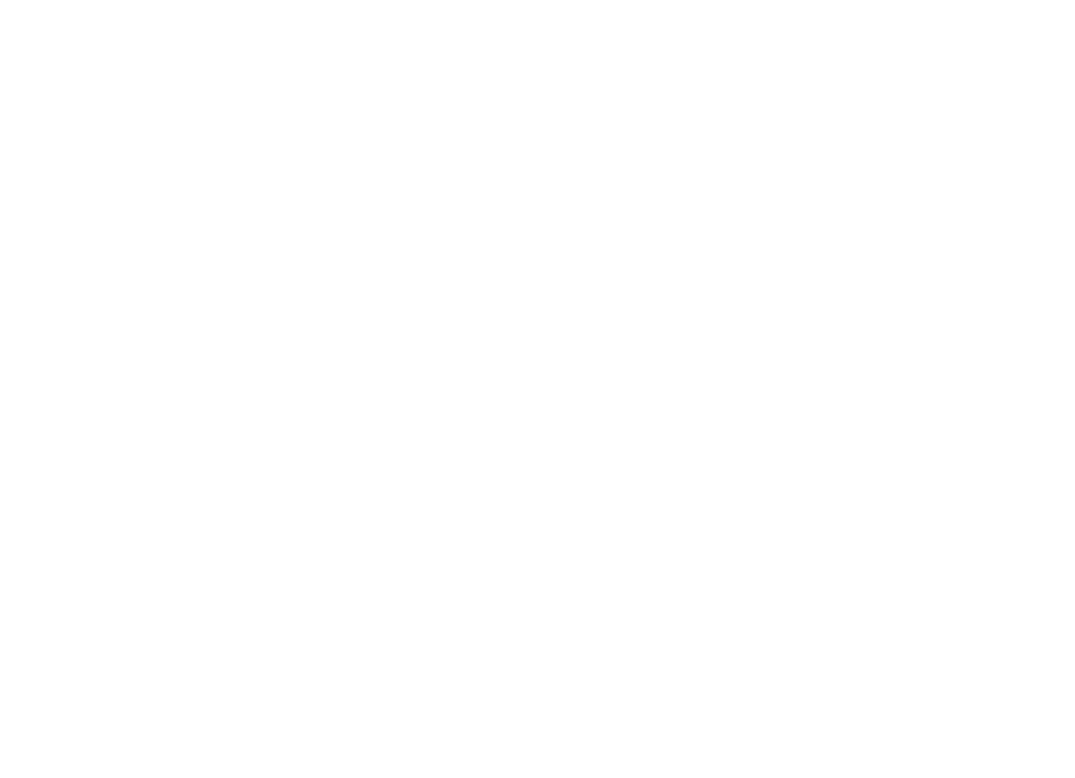
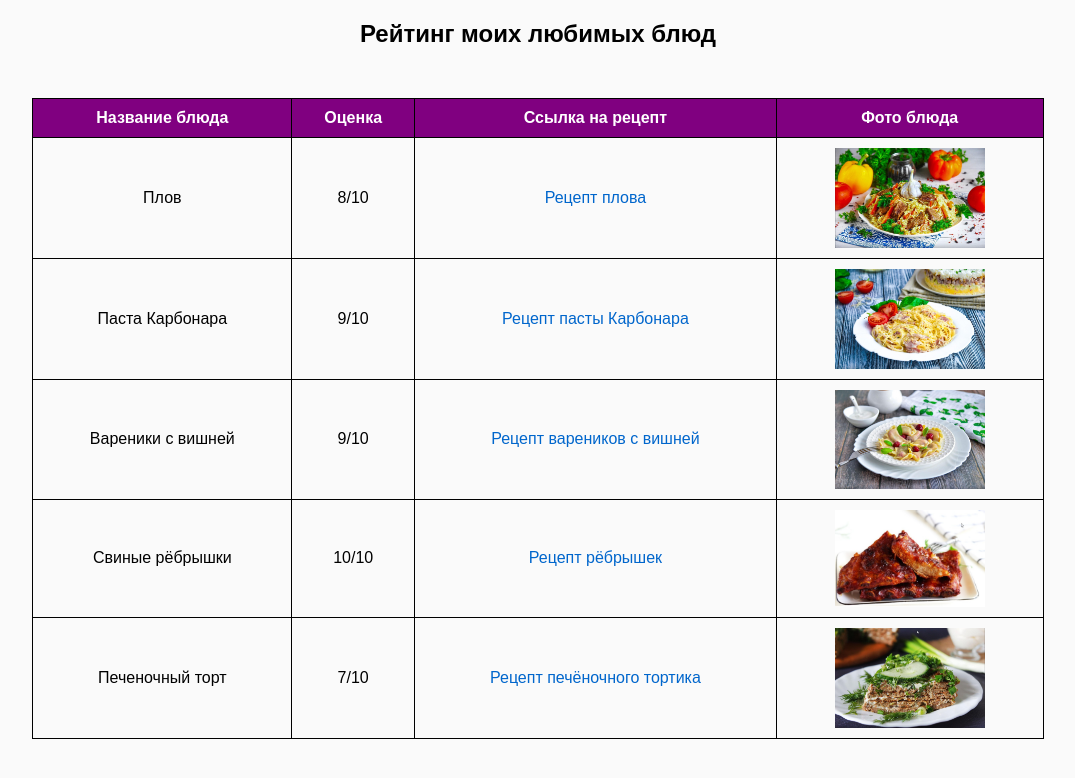
Before and after one commit to LadyOwl/Favorite-Menu-VD01, a plain HTML site: page index.html in a window 1280 px wide. Shown: the whole page, without its empty margins (102-1177 px from the left). Drawn offline with Linux system fonts and the light colour scheme.

Commit message:
Update index.html

```diff
--- a/index.html
+++ b/index.html
@@ -1,10 +1,84 @@
 <!DOCTYPE html>
-<html lang="en">
+<html lang="ru">
 <head>
     <meta charset="UTF-8">
-    <title>Title</title>
+    <title>Рейтинг любимых блюд</title>
+    <style>
+        body {
+            font-family: Arial, sans-serif;
+            background-color: #fafafa;
+        }
+        table {
+            margin: 50px auto; /* по центру */
+            border-collapse: collapse;
+            width: 80%; /* можно регулировать ширину */
+            text-align: center;
+        }
+        th, td {
+            border: 1px solid #000;
+            padding: 10px;
+        }
+        th {
+            background-color: purple;
+            color: white;
+        }
+        img {
+            max-width: 150px;
+            height: auto;
+            display: block;
+            margin: 0 auto;
+        }
+        a {
+            color: #0066cc;
+            text-decoration: none;
+        }
+        a:hover {
+            text-decoration: underline;
+        }
+    </style>
 </head>
 <body>
 
+<h2 style="text-align: center;">Рейтинг моих любимых блюд</h2>
+
+<table>
+    <tr>
+        <th>Название блюда</th>
+        <th>Оценка</th>
+        <th>Ссылка на рецепт</th>
+        <th>Фото блюда</th>
+    </tr>
+    <tr>
+        <td>Плов</td>
+        <td>8/10</td>
+        <td><a href="https://1000.menu/cooking/14031-plov-uzbekskii-iz-govyadiny" target="_blank">Рецепт плова</a></td>
+        <td><img src="Плов.jpg" alt="Плов"></td>
+    </tr>
+    <tr>
+        <td>Паста Карбонара</td>
+        <td>9/10</td>
+        <td><a href="https://1000.menu/cooking/13047-pasta-karbonara-s-bekonom-i-slivkami" target="_blank">Рецепт пасты Карбонара</a></td>
+        <td><img src="Паста Карбонара.jpg" alt="Паста Карбонара"></td>
+    </tr>
+    <tr>
+        <td>Вареники с вишней</td>
+        <td>9/10</td>
+        <td><a href="https://1000.menu/cooking/20457-vareniki-s-vishnei-zamorojennoi" target="_blank">Рецепт вареников с вишней</a></td>
+        <td><img src="Вареники с вишней.jpg" alt="Вареники с вишней"></td>
+    </tr>
+    <tr>
+        <td>Свиные рёбрышки</td>
+        <td>10/10</td>
+        <td><a href="https://menunedeli.ru/recipe/svinye-ryobryshki-v-duxovke-v-folge/" target="_blank">Рецепт рёбрышек</a></td>
+        <td><img src="Свиные рёбрышки.jpg" alt="Свиные рёбрышки"></td>
+    </tr>
+    <tr>
+        <td>Печеночный торт</td>
+        <td>7/10</td>
+        <td><a href="https://1000.menu/cooking/20530-pechenochnyi-tort-iz-govyajei-pecheni" target="_blank">Рецепт печёночного тортика</a></td>
+        <td><img src="Печеночный тортик.jpg" alt="Печеночный торт"></td>
+    </tr>
+</table>
+
 </body>
 </html>
```
